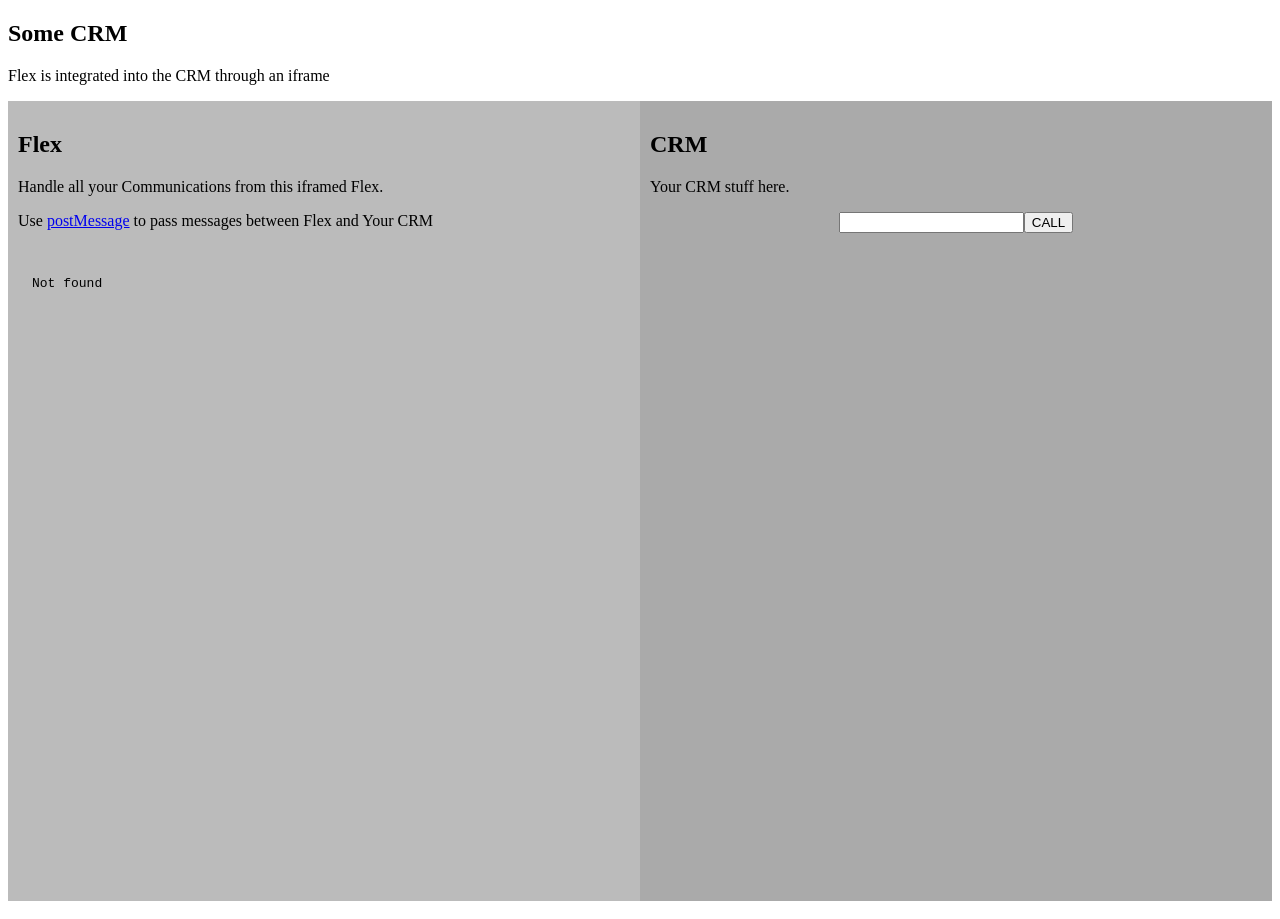
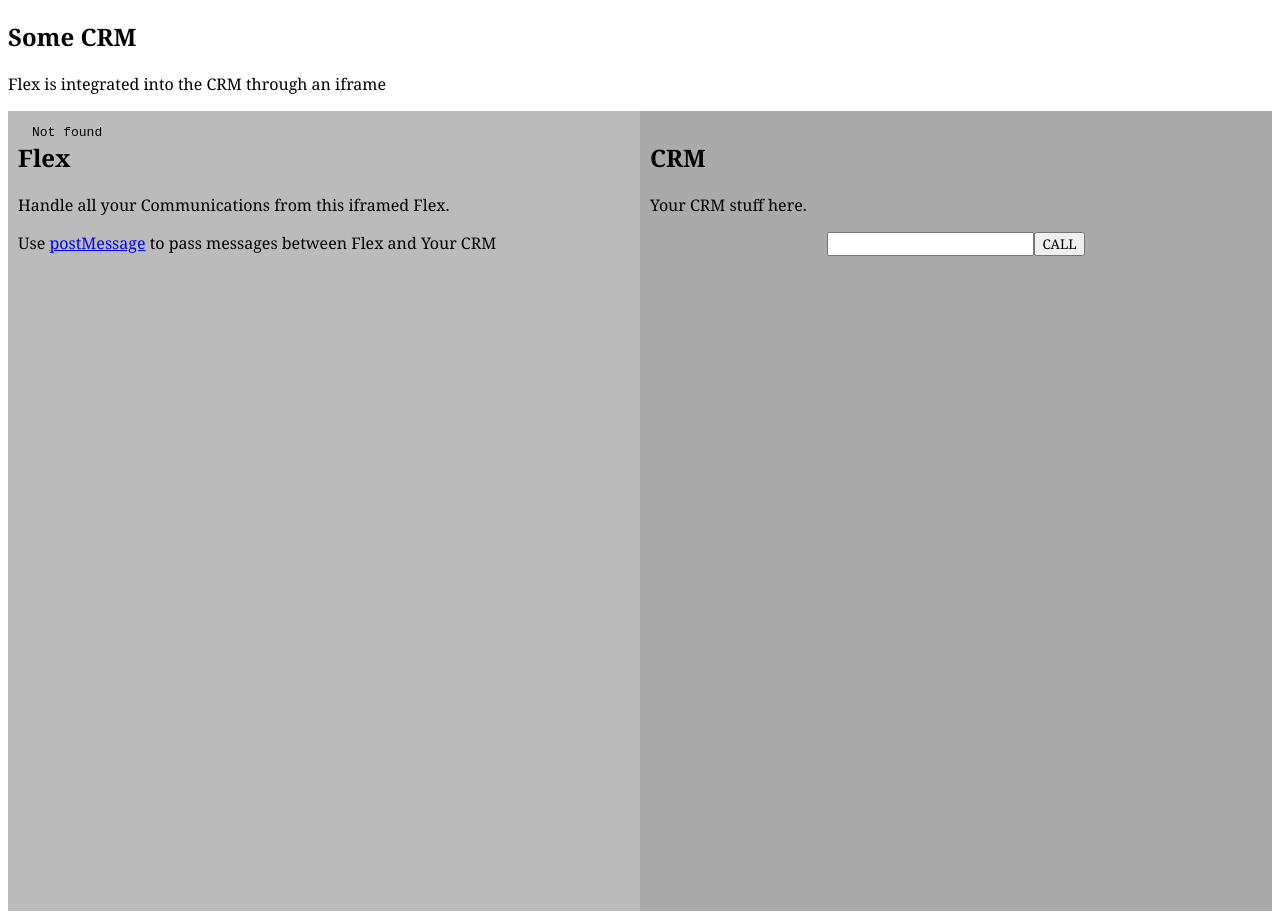
Before and after one commit to abhijitmehta/flexClickToDialCRMIframe, a website: page public/dummyCRM.html in a window 1280 px wide. Drawn offline with Linux system fonts and the light colour scheme.

```diff
--- a/public/dummyCRM.html
+++ b/public/dummyCRM.html
@@ -5,6 +5,7 @@
 <style>
 * {
   box-sizing: border-box;
+  font-family: Georgia, serif	;
 }
 
 /* Create two equal columns that floats next to each other */
@@ -62,7 +63,7 @@
 <div style="left: 0px; border: 0px none; height: 800; position: fixed; width: 450px; overflow: hidden; bottom: -67px;">
     <div style="overflow: hidden;z-index:100">
     </div>
-    <iframe id="flex" src="./index.html" scrolling="no" style="height: 600px; border: 0px none; width: 400px; margin-bottom: 0px; margin-left: 24px;">
+    <iframe id="flex" src="./index.html" scrolling="no" style="height: 750px; border: 0px none; width: 400px; margin-bottom: 0px; margin-left: 24px;">
     </iframe>
     </div>
     </div>
```
